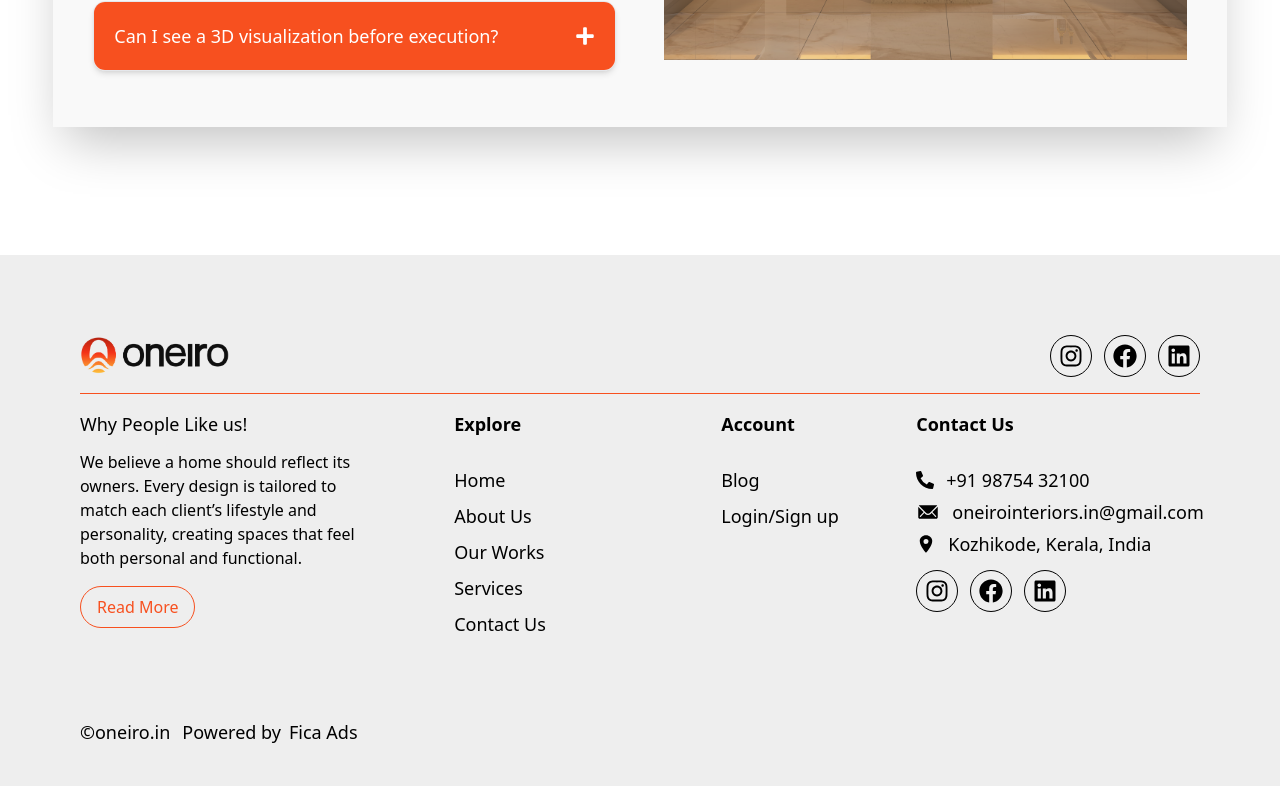
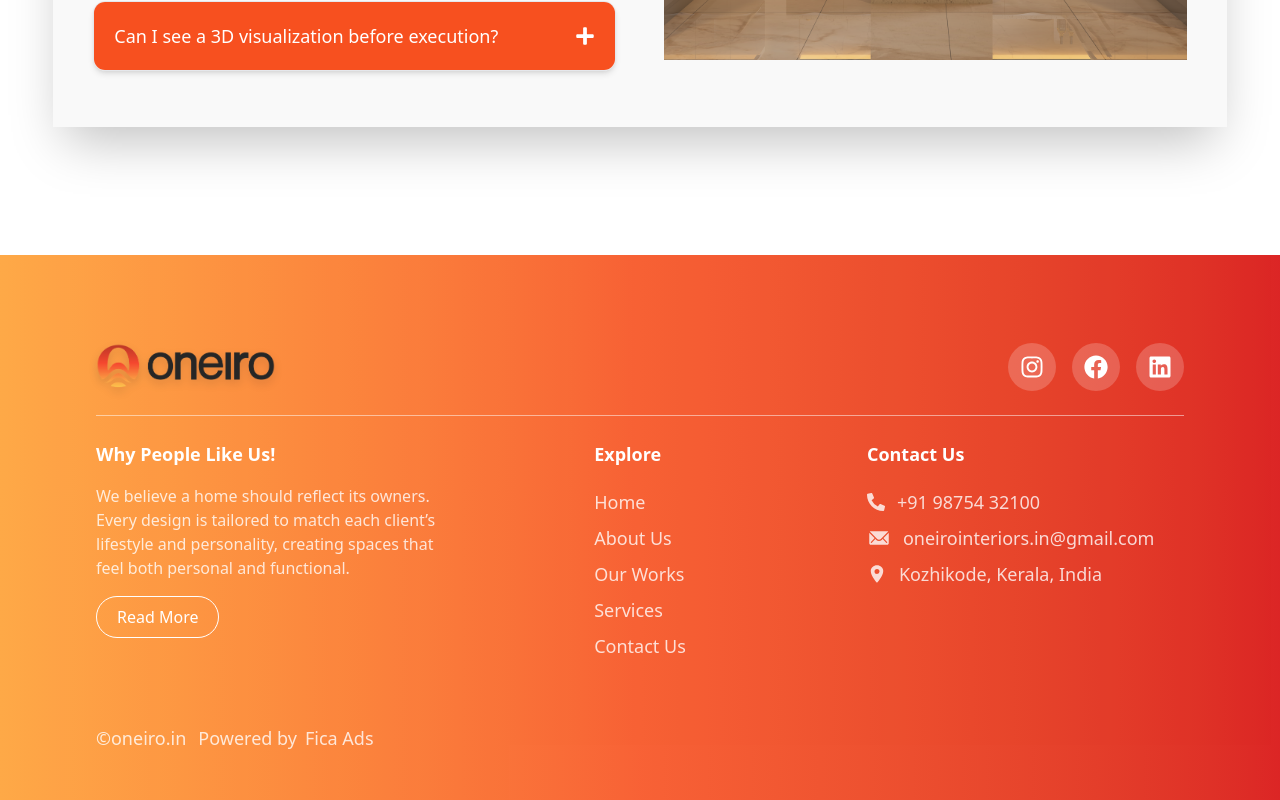
Before and after one commit to Fica-Web/oneiroInteriors, a React (Vite) app in the folder frontend/: page / in a window 1280 px wide. Shown: the part 4844-5644 px from the top of the page. Built offline with nearby package versions, Linux system fonts and the light colour scheme; a web font is replaced by a local one.

Commit message:
added color gradient and removed section3 in footer

```diff
--- a/frontend/src/components/shared/Footer.jsx
+++ b/frontend/src/components/shared/Footer.jsx
@@ -1,6 +1,6 @@
 import React from 'react';
 import { Link } from 'react-router-dom';
-import { FaInstagram, FaLinkedin, FaFacebook, FaPhoneAlt, } from "react-icons/fa";
+import { FaInstagram, FaLinkedin, FaFacebook, FaPhoneAlt } from "react-icons/fa";
 import { IoLocationSharp } from "react-icons/io5";
 import { IoIosMail } from "react-icons/io";
 import logo from '../../assets/images/logo-black.png';
@@ -8,77 +8,74 @@ import navOptions from '../../data/navOptions';
 
 const Footer = () => {
     return (
-        <div
-            // style={{ backgroundImage: 'linear-gradient(#FDECF0 40%, #F598A6 120%)' }}
-            className="text-brown sm:pt-10 pt-6 lg:px-4 w-full bg-admin-gray"
-        >
-            <div className="mx-auto py-10 px-4 sm:px-10 lg:px-16">
+        <div className="text-white sm:pt-10 pt-6 lg:px-4 w-full bg-gradient-to-r from-[#fea034] via-[#f7501f] to-[#d80d0d] opacity-90">
+            <div className="mx-auto py-12 px-6 sm:px-12 lg:px-20">
                 {/* Top Section */}
-                <div className="pb-4 mb-4 border-b border-primary ">
-                    <div className="flex justify-between items-center ">
+                <div className="pb-6 mb-6 border-b border-white/50">
+                    <div className="flex justify-between items-center">
                         {/* Logo Section */}
-                        <div className="w-full lg:w-1/4 ">
+                        <div className="w-full lg:w-1/4">
                             <Link to={'/'} className='flex items-center'>
                                 <img
                                     src={logo}
-                                    alt="Flowra Logo"
-                                    className='lg:h-10 h-8'
+                                    alt="Oneiro Logo"
+                                    className='lg:h-12 h-10 drop-shadow-lg'
                                 />
                             </Link>
                         </div>
                         {/* Social Icons */}
-                        <div className="w-full lg:w-1/4 flex justify-end space-x-3">
+                        <div className="w-full lg:w-1/4 flex justify-end space-x-4">
                             <a
-                                className="p-2 border border-brown rounded-full hover:text-white hover:bg-primary hover:border-0"
+                                className="p-3 bg-white/20 hover:bg-white hover:text-primary transition rounded-full"
                                 href="https://www.instagram.com/"
                                 target="_blank"
                                 rel="noopener noreferrer"
                             >
-                                <FaInstagram className='text-2xl font-semibold' />
+                                <FaInstagram className='text-2xl' />
                             </a>
                             <a
-                                className="p-2 border border-brown rounded-full hover:text-white hover:bg-primary hover:border-0"
+                                className="p-3 bg-white/20 hover:bg-white hover:text-primary transition rounded-full"
                                 href="https://www.facebook.com/"
                                 target="_blank"
                                 rel="noopener noreferrer"
                             >
-                                <FaFacebook className='text-2xl font-semibold' />
+                                <FaFacebook className='text-2xl' />
                             </a>
                             <a
-                                className="p-2 border border-brown rounded-full  hover:text-white hover:bg-primary hover:border-0"
+                                className="p-3 bg-white/20 hover:bg-white hover:text-primary transition rounded-full"
                                 href="https://www.linkedin.com/"
                                 target="_blank"
                                 rel="noopener noreferrer"
                             >
-                                <FaLinkedin className='text-2xl font-semibold' />
+                                <FaLinkedin className='text-2xl' />
                             </a>
                         </div>
                     </div>
                 </div>
 
                 {/* Footer Links */}
-                <div className="grid grid-cols-1 md:grid-cols-2 lg:grid-cols-4 gap-10 lg:gap-0">
+                <div className="grid grid-cols-1 md:grid-cols-2 lg:grid-cols-3 gap-10 lg:gap-6">
                     {/* Section 1 */}
-                    <div className=''>
-                        <h4 className="text-lg mb-3">Why People Like us!</h4>
-                        <p className="mb-4">
+                    <div>
+                        <h4 className="text-lg mb-4 font-semibold">Why People Like Us!</h4>
+                        <p className="mb-4 opacity-80">
                             We believe a home should reflect its owners. Every design is tailored to match each client’s lifestyle and personality, creating spaces that feel both personal and functional.
                         </p>
                         <Link
                             to="/about"
-                            className="inline-block py-2 px-4 border border-primary text-primary rounded-full hover:bg-primary hover:text-gray-50 hover:border-0"
+                            className="inline-block py-2 px-5 border border-white text-white rounded-full hover:bg-white hover:text-primary transition-all duration-300"
                         >
                             Read More
                         </Link>
                     </div>
+
                     {/* Section 2 */}
-
                     <div className='flex flex-col lg:items-center'>
                         <div className='w-fit'>
-                            <h4 className="font-semibold text-lg mb-7">Explore</h4>
+                            <h4 className="font-semibold text-lg mb-5">Explore</h4>
                             <div className="flex flex-col space-y-2">
-                                {navOptions.map((item) => (
-                                    <Link to={item.path} className="hover:font-semibold text-lg">
+                                {navOptions.map((item, index) => (
+                                    <Link key={index} to={item.path} className="hover:underline text-lg opacity-80 hover:opacity-100">
                                         {item.name}
                                     </Link>
                                 ))}
@@ -86,74 +83,34 @@ const Footer = () => {
                         </div>
                     </div>
 
-                    {/* Section 3 */}
+                    {/* Section 3 (Contact Us) */}
                     <div className='flex flex-col lg:items-center'>
                         <div>
-                            <h4 className="font-semibold text-lg mb-7">Account</h4>
-                            <div className="flex flex-col space-y-2">
-                                <Link to={'/flowra/blog'} className="hover:font-semibold text-lg">
-                                    Blog
-                                </Link>
-                                <Link to={'/login'} className="hover:font-semibold text-lg">
-                                    Login/Sign up
-                                </Link>
+                            <h4 className="font-semibold text-lg mb-5">Contact Us</h4>
+                            <div className='flex gap-3 items-center text-lg mb-2 opacity-80'>
+                                <FaPhoneAlt className='text-lg' />
+                                <p>+91 98754 32100</p>
+                            </div>
+                            <div className='flex gap-3 items-center text-lg my-2 opacity-80'>
+                                <IoIosMail className='text-2xl' />
+                                <p>oneirointeriors.in@gmail.com</p>
+                            </div>
+                            <div className='flex gap-3 items-center text-lg mb-2 opacity-80'>
+                                <IoLocationSharp className='text-xl' />
+                                <p>Kozhikode, Kerala, India</p>
                             </div>
                         </div>
                     </div>
-                    {/* Section 4 */}
-                    <div className='flex flex-col lg:items-center'>
-                        <div>
-                            <h4 className="font-semibold text-lg mb-7" >Contact Us</h4>
-                            <div className='flex gap-3 items-center text-lg mb-1'>
-                                <FaPhoneAlt className='text-lg ' />
-                                <p>+91 98754 32100</p>
-                            </div>
-                            <div className='flex gap-3 items-center text-lg my-1'>
-                                <IoIosMail className='text-2xl ' />
-                                <p>oneirointeriors.in@gmail.com</p>
-                            </div>
-                            <div className='flex gap-3 items-center text-lg mb-1'>
-                                <IoLocationSharp className='text-xl ' />
-                                <p>Kozhikode, Kerala, India</p>
-                            </div>
-                            <div className="flex gap-3 mt-3">
-                                <a
-                                    className="p-2 border border-brown rounded-full hover:text-white hover:bg-primary hover:border-0"
-                                    href="https://www.instagram.com/"
-                                    target="_blank"
-                                    rel="noopener noreferrer"
-                                >
-                                    <FaInstagram className='text-2xl font-semibold' />
-                                </a>
-                                <a
-                                    className="p-2 border border-brown rounded-full hover:text-white hover:bg-primary hover:border-0"
-                                    href="https://www.facebook.com/"
-                                    target="_blank"
-                                    rel="noopener noreferrer"
-                                >
-                                    <FaFacebook className='text-2xl font-semibold' />
-                                </a>
-                                <a
-                                    className="p-2 border border-brown rounded-full  hover:text-white hover:bg-primary hover:border-0"
-                                    href="https://www.linkedin.com/"
-                                    target="_blank"
-                                    rel="noopener noreferrer"
-                                >
-                                    <FaLinkedin className='text-2xl font-semibold' />
-                                </a>
-                            </div>
-                        </div>
-                    </div>
-
-
                 </div>
 
-                <div className='lg:mt-20 mt-10 text-lg text-center lg:text-start'>
+                {/* Footer Bottom Section */}
+                <div className='lg:mt-16 mt-10 text-lg text-center lg:text-start opacity-80'>
                     <p>
                         ©oneiro.in
-                        <span className='mx-3'>Powered by
+                        <span className='mx-3'>
+                            Powered by
                             <a
-                                className="ml-2 hover:text-blue-500"
+                                className="ml-2 hover:text-white hover:underline"
                                 href="https://ficaads.com/"
                                 target="_blank"
                                 rel="noopener noreferrer"
```
